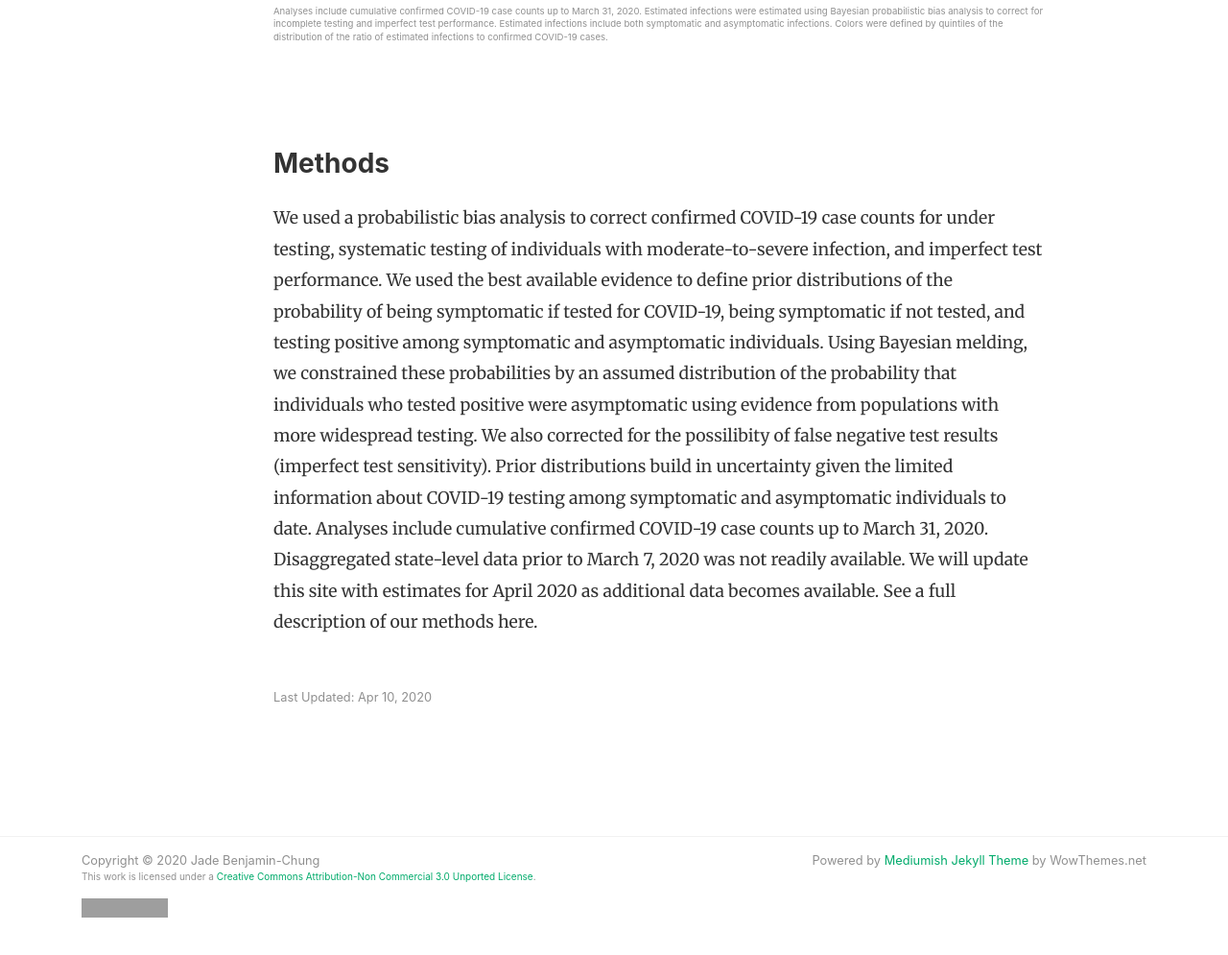
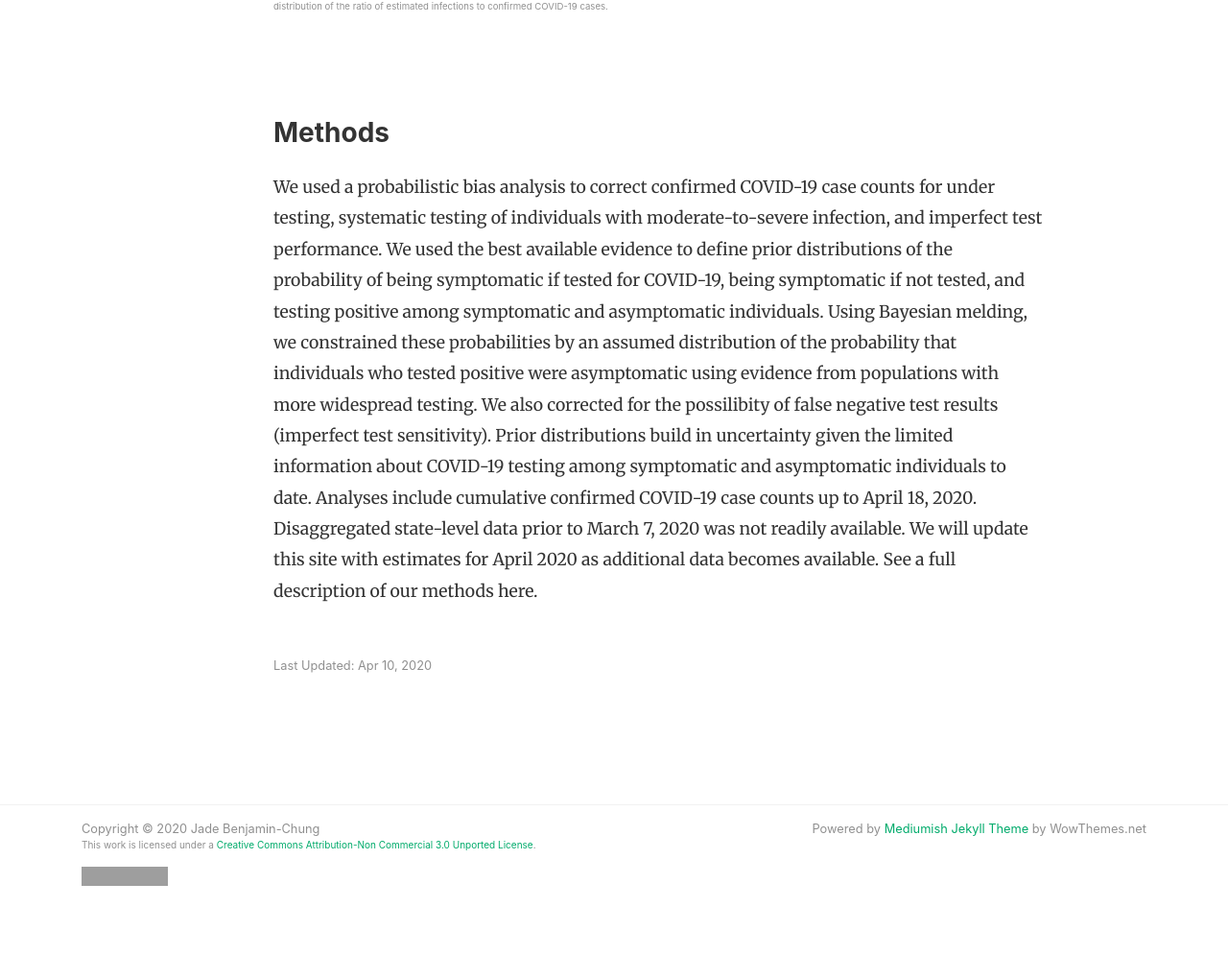
Before and after one commit to covid19epi/stats, a Jekyll site: the page built from _posts/2020-04-05-home.md, in a window 1280 px wide and 1400 px high, scrolled down 4475 px. Shown: the part 370-1365 px from the top of the window at 96% size. Built offline with Jekyll 4.4.1, drawn with Linux system fonts in a browser that asks for light colours; nearby versions of some CDN libraries; comment, search, counter and statistics services are not loaded; some of the changed text lies outside the part shown; grey boxes are pictures that could not be loaded.

Commit message:
text edits

```diff
--- a/_posts/2020-04-05-home.md
+++ b/_posts/2020-04-05-home.md
@@ -11,11 +11,11 @@
 ---
 
 <div class="post-top-meta">
-	<span style="font-size: 0.85rem; font-style: italic; border-bottom: 1px solid rgba(0, 0, 0, .125); margin-bottom: 10px; padding-bottom: 10px; font-family: -apple-system,BlinkMacSystemFont,'Segoe UI',Roboto,'Helvetica Neue',Arial,sans-serif,'Apple Color Emoji','Segoe UI Emoji','Segoe UI Symbol','Noto Color Emoji';">Authors: Jade Benjamin-Chung, Sean Wu, Anna Nguyen, Nolan Pokpongkiat, Stephanie Djajadi, Anmol Seth, Yoshika Crider, Michelle Hsiang, John M. Colford Jr., Art Reingold, Alan Hubbard</span>
+	<span style="font-size: 0.85rem; font-style: italic; border-bottom: 1px solid rgba(0, 0, 0, .125); margin-bottom: 10px; padding-bottom: 10px; font-family: -apple-system,BlinkMacSystemFont,'Segoe UI',Roboto,'Helvetica Neue',Arial,sans-serif,'Apple Color Emoji','Segoe UI Emoji','Segoe UI Symbol','Noto Color Emoji';">Authors: Jade Benjamin-Chung, Sean Wu, Anna Nguyen, Nolan Pokpongkiat, Stephanie Djajadi, Anmol Seth, Yoshika Crider, Andrew Mertens, Michelle Hsiang, John M. Colford Jr., Art Reingold, Alan Hubbard</span>
 </div>
 
 
-To date, coronavirus testing in the US has been extremely limited. Confirmed COVID-19 case counts underestimate the total number of infections in the population. We estimated the total COVID-19 infections -- both symptomatic and asymptomatic -- in the US in March 2020. We used a semi-Bayesian approach to correct for bias due to incomplete testing and imperfect test performance. We estimated that the number of COVID-19 infections in the U.S. was 26 times larger than the number of confirmed cases, with substantial variability by state.
+To date, coronavirus testing in the US has been extremely limited. Confirmed COVID-19 case counts underestimate the total number of infections in the population. We estimated the total COVID-19 infections -- both symptomatic and asymptomatic -- in the US up to April 18, 2020. We used a semi-Bayesian approach to correct for bias due to incomplete testing and imperfect test performance. We estimated that the number of COVID-19 infections in the U.S. was 3 to 14 times larger than the number of confirmed cases, with substantial variability by state.
 
 
 <style scoped>
@@ -71,7 +71,7 @@
 
 <div class="post-top-meta" style="line-height: 0.85rem; position: relative;">
 	<span style="font-size: 0.6rem; top: -50px; font-family: -apple-system,BlinkMacSystemFont,'Segoe UI',Roboto,'Helvetica Neue',Arial,sans-serif,'Apple Color Emoji','Segoe UI Emoji','Segoe UI Symbol','Noto Color Emoji'; position: absolute; top: -30px; margin-bottom: 20px;">
-		We estimated the cumulative population tested in each state by date by dividing the number of tests performed by 2019 population projections from the U.S. 2010 Census. Line and text colors are based on quintiles of the distribution of testing per 1,000 population on March 31, 2020 across all states.
+		We estimated the cumulative population tested in each state by date by dividing the number of tests performed by 2019 population projections from the U.S. 2010 Census. Line and text colors are based on quintiles of the distribution of testing per 1,000 population on April 18, 2020 across all states.
 	</span>
 </div>
 
@@ -81,9 +81,9 @@
 <div id="state"></div>
 ### Current confirmed COVID-19 case counts vastly underestimate total infection burden.
 
-Correcting for under-testing and imperfect test performance, we estimated that the total number of COVID-19 infections was 5,167,823 (16 per 1,000) by March 31, 2020. This number vastly exceeds the 189,738 confirmed COVID-19 cases reported during that period (0.6 per 1,000).
+Correcting for under-testing and imperfect test performance, we estimated that the total number of COVID-19 infections was 5,387,497 (16 per 1,000) by April 18, 2020. This number vastly exceeds the 720,861 confirmed cases COVID-19 cases reported during that period (2 per 1,000).
 
-Below, estimated total COVID-19 infections -- including symptomatic and asymptomatic infections -- are shown in <span style="color:orange">(orange)</span>, and confirmed COVID-19 case counts are shown in <span style="color:purple; font-weight:bold;">(purple)</span>. In March, the number of estimated infections in the U.S. was 27 times larger than the number of confirmed cases. We estimated that 53% of infections had moderate or severe symptoms and 47% had mild or no symptoms.
+Below, estimated total COVID-19 infections -- including symptomatic and asymptomatic infections -- are shown in <span style="color:blue">(blue)</span>, and confirmed COVID-19 case counts are shown in <span style="color:green; font-weight:bold;">(green)</span>. Accounting for uncertainty in our model, the number of estimated infections in the U.S. was 3 to 14 times larger than the number of confirmed cases.
 
 <div style="width:120%;">
 	<iframe src="{{ site.baseurl }}/assets/images/fig-usa-state-cases-bar-obs.html" style="max-width:100%; width:100%; height: 700px; border-width: 0px;"></iframe>
@@ -92,7 +92,7 @@
 
 <div class="post-top-meta" style="line-height: 0.85rem; position: relative;">
 	<span style="font-size: 0.6rem; top: -50px; font-family: -apple-system,BlinkMacSystemFont,'Segoe UI',Roboto,'Helvetica Neue',Arial,sans-serif,'Apple Color Emoji','Segoe UI Emoji','Segoe UI Symbol','Noto Color Emoji'; position: absolute; top: -30px; margin-bottom: 20px;">
-		Analyses include cumulative confirmed COVID-19 case counts up to March 31, 2020. Estimated infections were estimated using Bayesian probabilistic bias analysis to correct for incomplete testing and imperfect test performance. Estimated infections include both symptomatic and asymptomatic infections. Observed case counts (purple) overlap with estimated infections (orange) such that the size of each orange bar is equal to the total number of estimated infections.
+		Analyses include cumulative confirmed COVID-19 case counts up to April 18, 2020. Estimated infections were estimated using Bayesian probabilistic bias analysis to correct for incomplete testing and imperfect test performance. Estimated infections include both symptomatic and asymptomatic infections.
 	</span>
 </div>
 
@@ -110,7 +110,7 @@
 
 <div class="post-top-meta" style="line-height: 0.85rem; position: relative;">
 	<span style="font-size: 0.6rem; top: -50px; font-family: -apple-system,BlinkMacSystemFont,'Segoe UI',Roboto,'Helvetica Neue',Arial,sans-serif,'Apple Color Emoji','Segoe UI Emoji','Segoe UI Symbol','Noto Color Emoji'; position: absolute; top: -30px; margin-bottom: 20px;">
-		Analyses include cumulative confirmed COVID-19 case counts up to March 31, 2020. Estimated infections were estimated using Bayesian probabilistic bias analysis to correct for incomplete testing and imperfect test performance. Estimated infections include both symptomatic and asymptomatic infections.
+		Analyses include cumulative confirmed COVID-19 case counts up to April 18, 2020. Estimated infections were estimated using Bayesian probabilistic bias analysis to correct for incomplete testing and imperfect test performance. Estimated infections include both symptomatic and asymptomatic infections.
 	</span>
 </div>
 
@@ -121,7 +121,7 @@
 <div id="map"></div>
 ### Geographic disparities in testing contribute to larger underestimates in certain regions.
 
-States in the midwestern and Appalachian regions tended to have a larger discrepancy between confirmed COVID-19 cases and expected total infections.
+States in the south tended to have a larger discrepancy between confirmed COVID-19 cases and expected total infections.
 
 <div style="width:100%;">
 	<iframe src="{{ site.baseurl }}/assets/images/fig-map-usa-state-exp-obs-ratio.html" style="max-width:100%; width:100%; height: 700px; border-width: 0px;"></iframe>
@@ -130,7 +130,7 @@
 
 <div class="post-top-meta" style="line-height: 0.85rem;">
 	<span style="margin-bottom: 20px; font-size: 0.6rem; font-family: -apple-system,BlinkMacSystemFont,'Segoe UI',Roboto,'Helvetica Neue',Arial,sans-serif,'Apple Color Emoji','Segoe UI Emoji','Segoe UI Symbol','Noto Color Emoji';">
-		Analyses include cumulative confirmed COVID-19 case counts up to March 31, 2020. Estimated infections were estimated using Bayesian probabilistic bias analysis to correct for incomplete testing and imperfect test performance. Estimated infections include both symptomatic and asymptomatic infections. Colors were defined by quintiles of the distribution of the ratio of estimated infections to confirmed COVID-19 cases.
+		Analyses include cumulative confirmed COVID-19 case counts up to April 18, 2020. Estimated infections were estimated using Bayesian probabilistic bias analysis to correct for incomplete testing and imperfect test performance. Estimated infections include both symptomatic and asymptomatic infections. Colors were defined by quintiles of the distribution of the ratio of estimated infections to confirmed COVID-19 cases.
 	</span>
 </div>
 
@@ -145,4 +145,4 @@
 
 <div id="methods"></div>
 ### Methods
-We used a probabilistic bias analysis to correct confirmed COVID-19 case counts for under testing, systematic testing of individuals with moderate-to-severe infection, and imperfect test performance. We used the best available evidence to define prior distributions of the probability of being symptomatic if tested for COVID-19, being symptomatic if not tested, and testing positive among symptomatic and asymptomatic individuals. Using Bayesian melding, we constrained these probabilities by an assumed distribution of the probability that individuals who tested positive were asymptomatic using evidence from populations with more widespread testing. We also corrected for the possilibity of false negative test results (imperfect test sensitivity). Prior distributions build in uncertainty given the limited information about COVID-19 testing among symptomatic and asymptomatic individuals to date. Analyses include cumulative confirmed COVID-19 case counts up to March 31, 2020. Disaggregated state-level data prior to March 7, 2020 was not readily available. We will update this site with estimates for April 2020 as additional data becomes available. See a full description of our methods here.
+We used a probabilistic bias analysis to correct confirmed COVID-19 case counts for under testing, systematic testing of individuals with moderate-to-severe infection, and imperfect test performance. We used the best available evidence to define prior distributions of the probability of being symptomatic if tested for COVID-19, being symptomatic if not tested, and testing positive among symptomatic and asymptomatic individuals. Using Bayesian melding, we constrained these probabilities by an assumed distribution of the probability that individuals who tested positive were asymptomatic using evidence from populations with more widespread testing. We also corrected for the possilibity of false negative test results (imperfect test sensitivity). Prior distributions build in uncertainty given the limited information about COVID-19 testing among symptomatic and asymptomatic individuals to date. Analyses include cumulative confirmed COVID-19 case counts up to April 18, 2020. Disaggregated state-level data prior to March 7, 2020 was not readily available. We will update this site with estimates for April 2020 as additional data becomes available. See a full description of our methods here.
```
Also changed, not shown: other parts of _posts/2020-04-05-home.md (+1 -1 lines).
